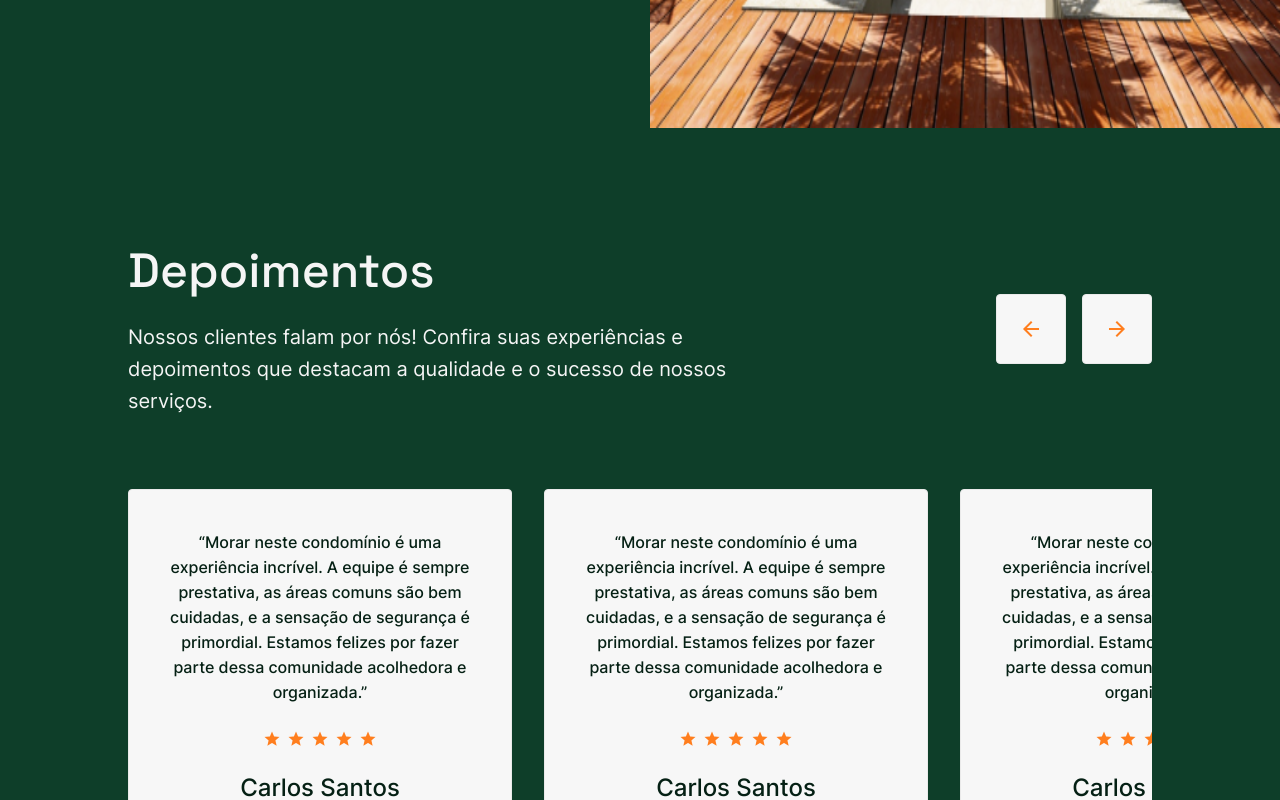
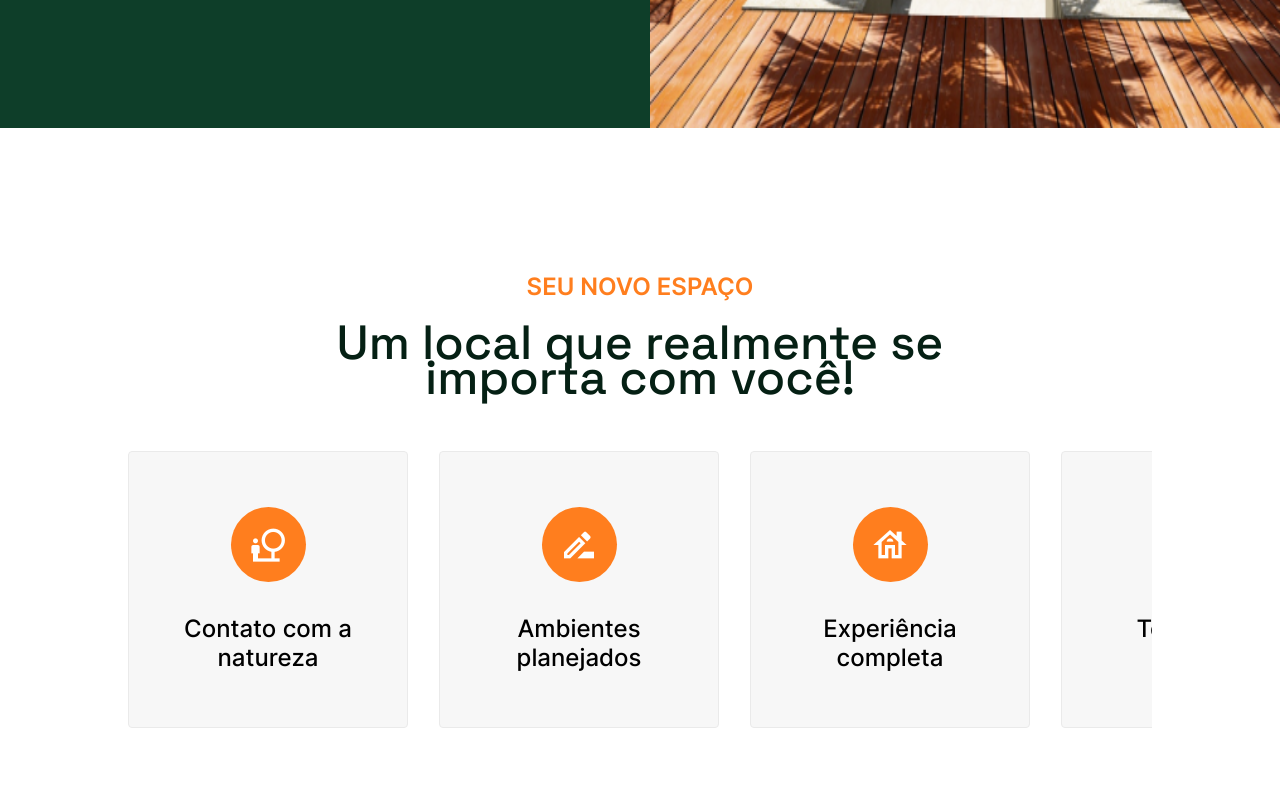
Before and after one commit to bnoa-io/angular-desafio-15-codelandia, an Angular app: page / in a window 1280 px wide. Shown: the part 1480-2280 px from the top of the page. Built offline with nearby package versions, Linux system fonts and the light colour scheme.

Commit message:
section differential created

```diff
--- a/src/app/pages/index/index.component.ts
+++ b/src/app/pages/index/index.component.ts
@@ -2,6 +2,7 @@ import { Component } from '@angular/core';
 import { WeAreComponent } from './sections/we-are/we-are.component';
 import { TestimonialsComponent } from './sections/testimonials/testimonials.component';
 import { ContactComponent } from './sections/contact/contact.component';
+import { DifferentialComponent } from './sections/differential/differential.component';
 
 @Component({
   selector: 'app-sections',
@@ -9,11 +10,14 @@ import { ContactComponent } from './sections/contact/contact.component';
   imports: [
     WeAreComponent,
     TestimonialsComponent,
-    ContactComponent
+    ContactComponent,
+    DifferentialComponent
   ],
   template: `<app-we-are></app-we-are>
+    <app-differential></app-differential>
     <app-testimonials></app-testimonials>
-    <app-contact></app-contact>`,
+    <app-contact></app-contact>
+    `,
   styles: ''
 })
 export class PageIndexComponent {
--- /dev/null
+++ b/src/app/pages/index/sections/differential/differential.component.css
@@ -0,0 +1,133 @@
+#sectionDifferential {
+  padding: 9.6rem 2.4rem;
+  display: flex;
+  flex-direction: column;
+}
+
+#sectionDifferential > span {
+  color: var(--orange);
+  font-size: 1.4rem;
+  font-weight: 600;
+  text-align: center;
+  text-transform: uppercase;
+  margin-bottom: 1.6rem;
+}
+
+#sectionDifferential > h2 {
+  font-size: 3.2rem;
+  line-height: 3.5rem;
+  color: var(--text-color-green);
+  margin-bottom: 5.6rem;
+  text-align: center;
+}
+
+#sectionDifferential > nav > button {
+  display: none;
+}
+
+#sectionDifferential > nav > ul {
+  display: flex;
+  flex-direction: column;
+  gap: 2.4rem;
+}
+
+#sectionDifferential > nav > ul > li {
+  border: solid .1rem var(--border-color);
+  background-color: var(--content-background-light);
+  display: flex;
+  align-items: center;
+  justify-content: center;
+  flex-direction: column;
+  gap: 3.2rem;
+  aspect-ratio: 1/.85;
+  border-radius: var(--radius);
+}
+
+#sectionDifferential > nav > ul > li > p {
+  font-size: 2.4rem;
+  font-weight: 500;
+  text-align: center;
+  padding-inline: 4.7rem;
+}
+
+#sectionDifferential > nav > ul > li > span {
+  background-color: var(--orange);
+  color: var(--white);
+  font: 4rem var(--font-icon);
+  border-radius: 100%;
+  width: 7.5rem;
+  aspect-ratio: 1/1;
+  display: flex;
+  justify-content: center;
+  align-items: center;
+}
+
+
+@media screen and (min-width: 765px) and (max-width: 1199px) {
+  #sectionDifferential {
+    padding: 9.6rem 0 8rem;
+  }
+
+  #sectionDifferential > :where(span, h2) {
+    padding-inline: 3.4rem;
+  }
+
+  #sectionDifferential > span {
+    font-size: 1.8rem;
+  }
+
+  #sectionDifferential > h2 {
+    width: 80%;
+    margin-inline: auto;
+    font-size: 4rem;
+  }
+
+  #sectionDifferential > nav > ul {
+    flex-direction: row;
+    overflow-x: hidden;
+  }
+
+  #sectionDifferential > nav > ul > li:first-child {
+    margin-left: 3.4rem;
+  }
+
+  #sectionDifferential > nav > ul > li {
+    min-width: 28.7rem;
+    height: 22.7rem;
+    aspect-ratio: unset;
+  }
+}
+
+@media screen and (min-width: 1200px) {
+  #sectionDifferential {
+    padding: 14.4rem 10dvw 8rem;
+  }
+
+  #sectionDifferential > span {
+    font-size: 2.4rem;
+    margin-bottom: 2.4rem;
+  }
+
+  #sectionDifferential > h2 {
+    max-width: 60%;
+    font-size: 4.8rem;
+    margin-bottom: 5.6rem;
+    margin-inline: auto;
+  }
+
+  #sectionDifferential > nav {
+    display: flex;
+    justify-content: center;
+  }
+
+  #sectionDifferential > nav > ul {
+    flex-direction: row;
+    gap: 3.1rem;
+    overflow: hidden;
+  }
+
+  #sectionDifferential > nav > ul > li {
+    width: 28rem;
+    height: 27.7rem;
+  }
+}
--- /dev/null
+++ b/src/app/pages/index/sections/differential/differential.component.html
@@ -0,0 +1,24 @@
+<section id="sectionDifferential">
+  <span>Seu novo espaço</span>
+  <h2>Um local que realmente se importa com você!</h2>
+  <nav>
+    <ul>
+      <li>
+        <span>nature_people</span>
+        <p>Contato com a natureza</p>
+      </li>
+      <li>
+        <span>drive_file_rename_outline</span>
+        <p>Ambientes planejados</p>
+      </li>
+      <li>
+        <span>house</span>
+        <p>Experiência completa</p>
+      </li>
+      <li>
+        <span>verified_user</span>
+        <p>Totalmente seguro</p>
+      </li>
+    </ul>
+  </nav>
+</section>
--- a/src/styles.css
+++ b/src/styles.css
@@ -114,6 +114,20 @@ h2 {
   color: var(--text-color-green);
 }
 
+::-webkit-scrollbar {
+  width: .6rem;
+  height: .6rem;
+}
+
+::-webkit-scrollbar-track {
+  background-color: var(--green);
+}
+
+::-webkit-scrollbar-thumb {
+  background-color: var(--orange);
+  border: solid .2rem var(--green);
+}
+
 /* tablets and small desktop */
 @media screen and (min-width: 765px) and (max-width: 1199px) {
 }
```
Also changed, not shown: src/app/pages/index/sections/differential/differential.component.ts (added, +12 -0 lines), src/app/services/fake-api-differential.service.ts (added, +9 -0 lines).
